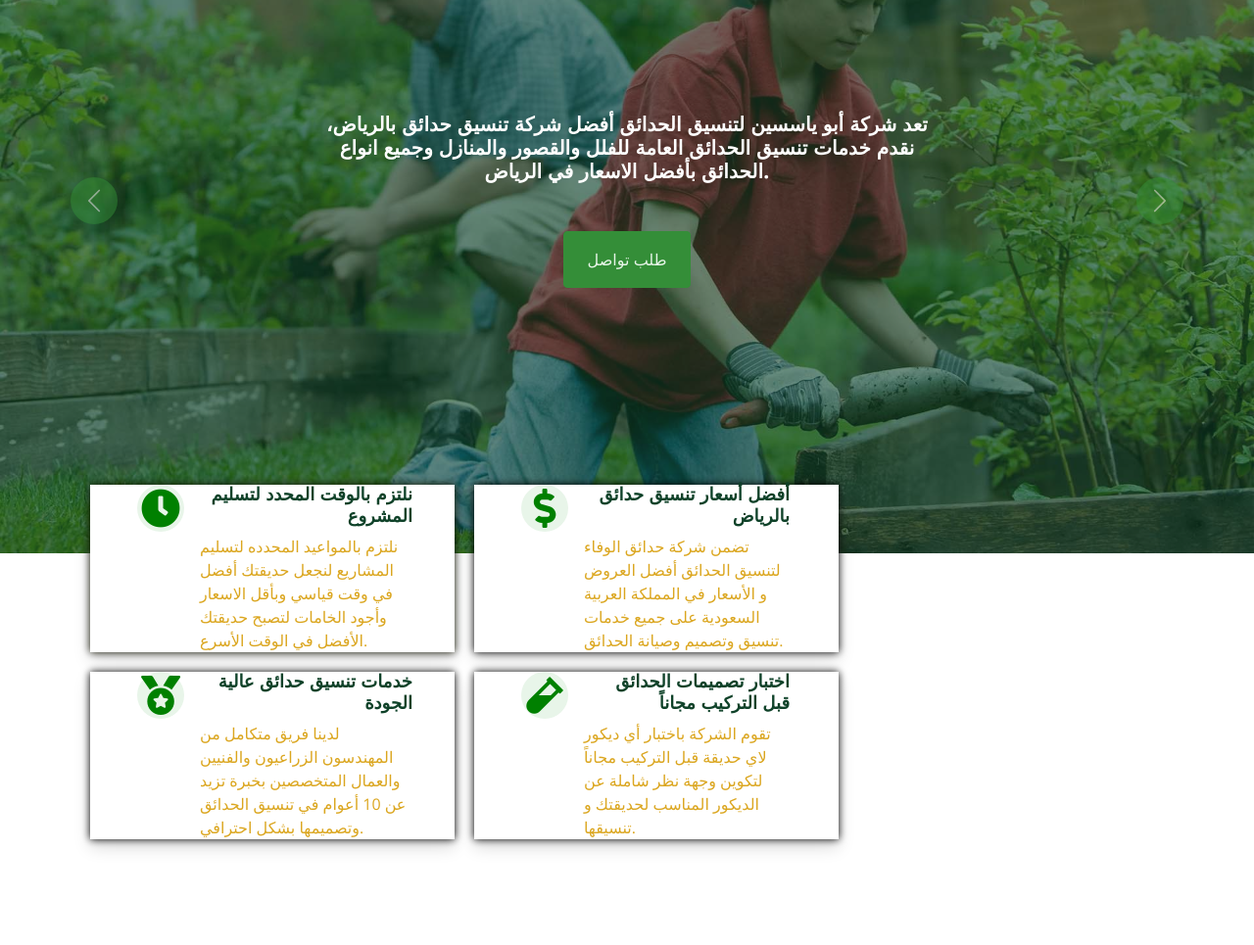
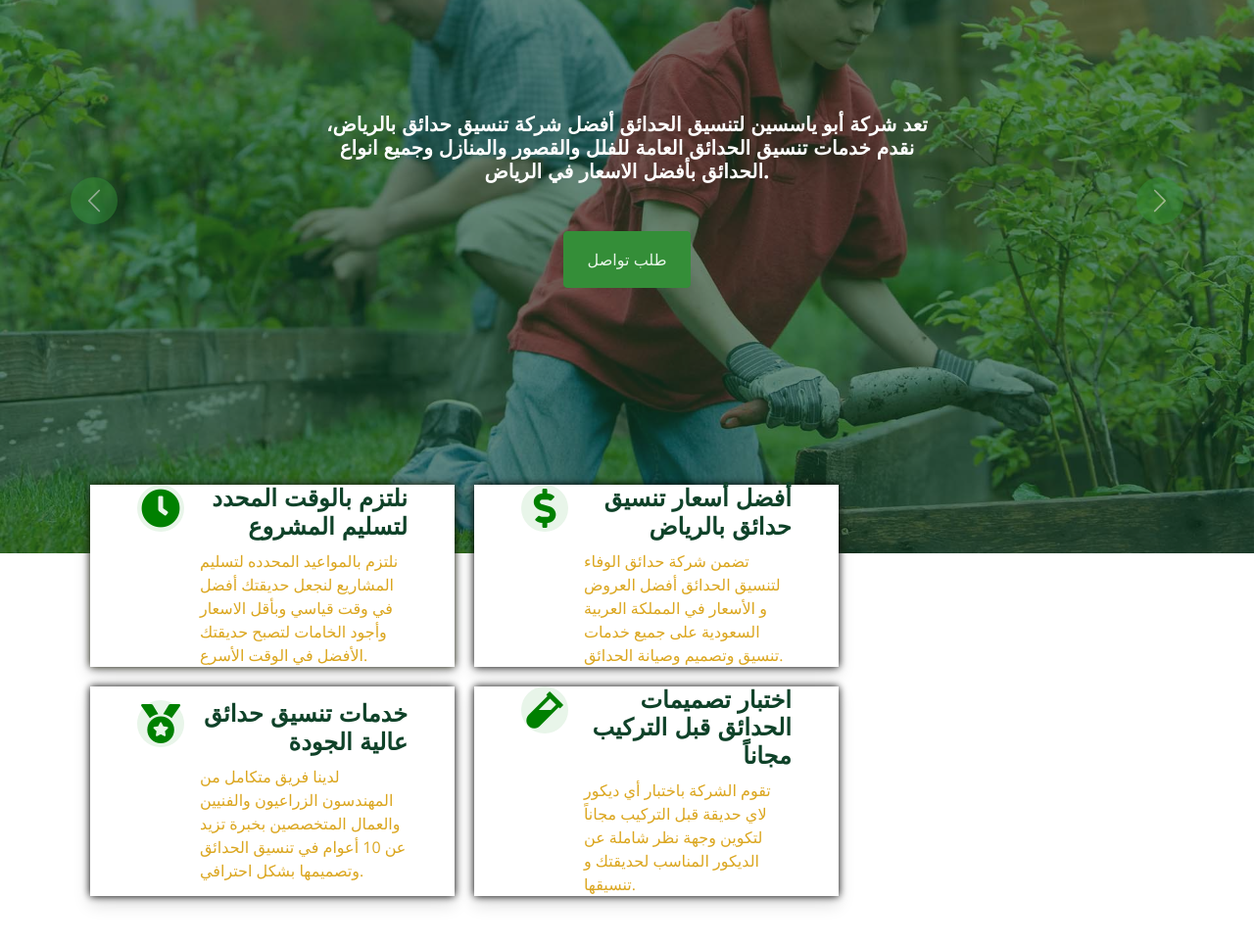
Before and after one commit to 1151921493/ahmaaaf, a plain HTML site: page index.html in a window 1280 px wide. Shown: the part 289-1254 px from the top of the page at 98% size. Drawn offline with nearby package versions, Linux system fonts and the light colour scheme.

Commit message:
رسالة توضح التعديلات

```diff
--- a/index.html
+++ b/index.html
@@ -164,7 +164,7 @@
 <i style="font-size: 40px; color: green; " class="fas fa-clock"></i>
                             </div>
                             <div class="ps-3">
-                                <h4 style=" font-size: 18px; width: 217px; text-align: right;">نلتزم بالوقت المحدد لتسليم المشروع
+                                <h4 style="  text-align: right;">نلتزم بالوقت المحدد لتسليم المشروع
 
                                 </h4>
                                 <span style="color:#daa319f8
@@ -184,7 +184,7 @@
 <i style="font-size: 40px; color: green;"  class="fas fa-dollar-sign"></i>  <!-- 💲 -->
                             </div>
                             <div class="ps-3">
-                                <h4 style=" font-size: 18px; width: 210px; text-align: right;">أفضل أسعار تنسيق حدائق بالرياض
+                                <h4 style=" text-align: right;">أفضل أسعار تنسيق حدائق بالرياض
 
                                 </h4>
                                 <span style="color:#daa319f8
@@ -204,7 +204,7 @@
 <i style="font-size: 40px; color: green;"  class="fas fa-medal"></i>
                             </div>
                             <div class="ps-3">
-                                <h4 style=" font-size: 18px; width: 217px; text-align: right;">خدمات تنسيق حدائق عالية الجودة
+                                <h4 style="  text-align: right;">خدمات تنسيق حدائق عالية الجودة
 </h4>
                                 <span style="color:#daa319f8
  ;">لدينا فريق متكامل من المهندسون الزراعيون والفنيين والعمال المتخصصين بخبرة تزيد عن 10 أعوام في تنسيق الحدائق وتصميمها بشكل احترافي.
@@ -221,7 +221,7 @@
 <i style="font-size: 40px; color: green;" class="fas fa-vial"></i>  <!-- أنبوب اختبار -->
                             </div>
                             <div class="ps-3">
-                                <h4 style=" font-size: 18px; width: 210px; text-align: right;"> اختبار تصميمات الحدائق قبل التركيب مجاناً
+                                <h4 style="  text-align: right;"> اختبار تصميمات الحدائق قبل التركيب مجاناً
 
 </h4>
                                 <span style="color:#daa319f8
```
